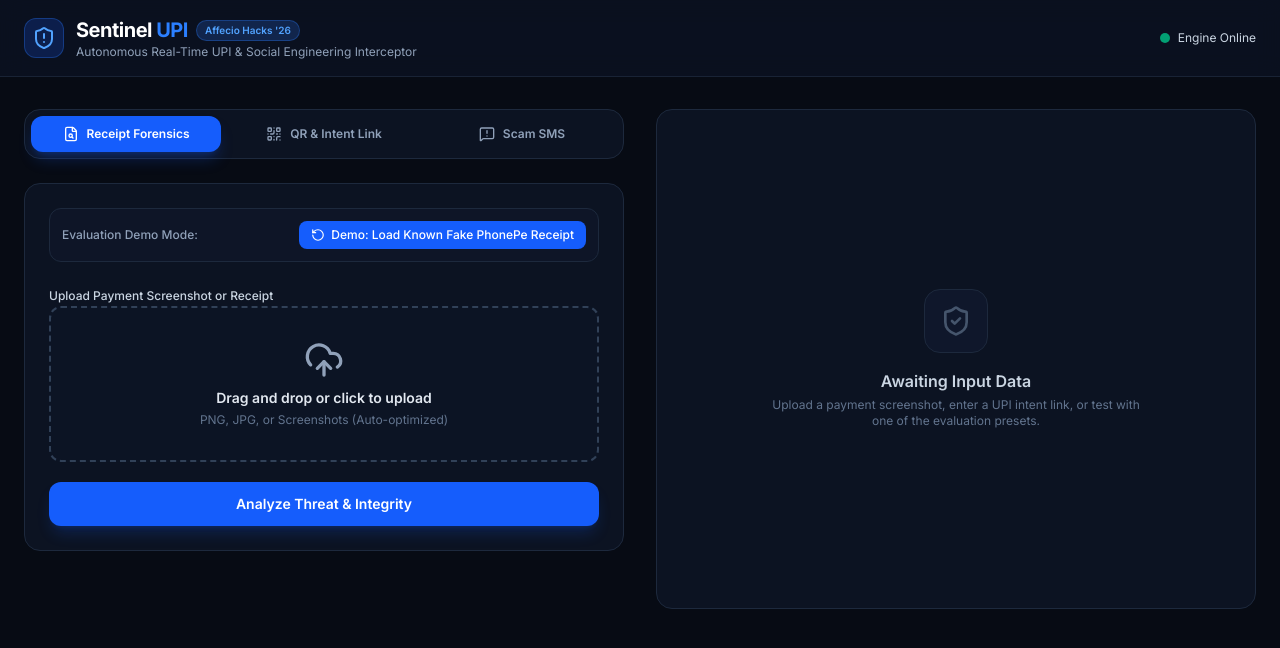
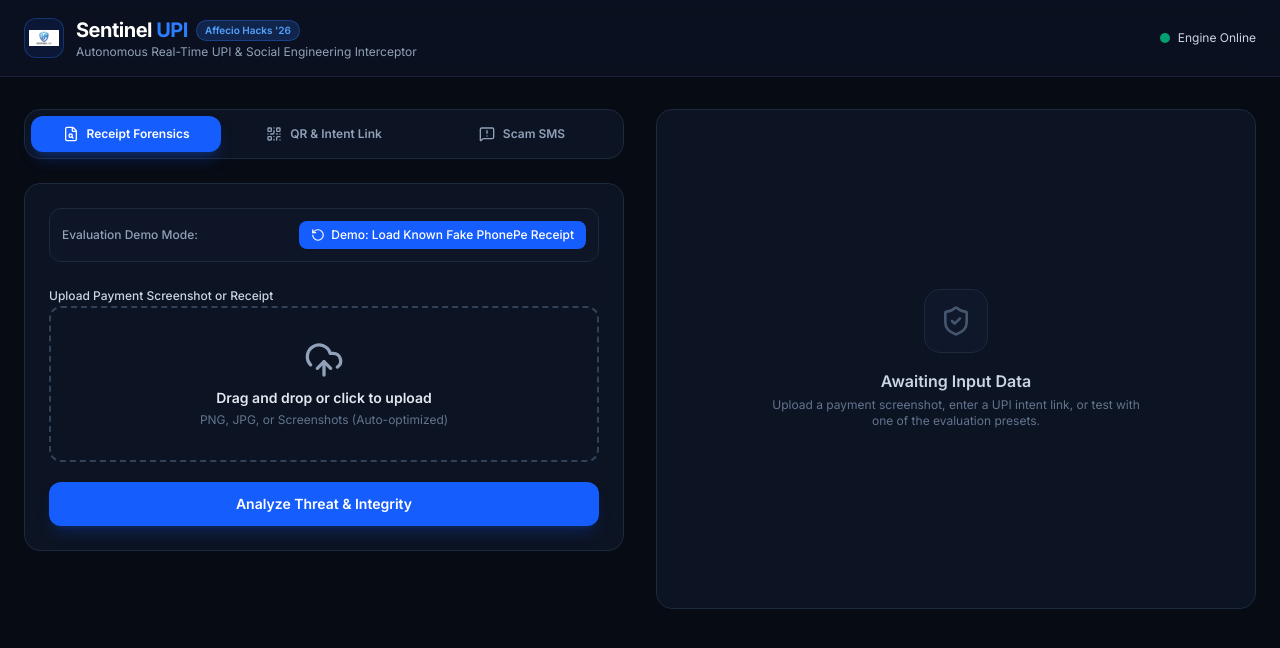
Before and after one commit to aryanm1224/sentinel-upi, a Next.js app: page / in a window 1280 px wide. Shown: the top 648 px of the page. Built offline with nearby package versions, Linux system fonts and the light colour scheme.

Commit message:
Update page.tsx

```diff
--- a/src/app/page.tsx
+++ b/src/app/page.tsx
@@ -1,8 +1,8 @@
 "use client";
 
 import React, { useState } from "react";
+import Image from "next/image";
 import {
-  ShieldAlert,
   ShieldCheck,
   FileSearch,
   QrCode,
@@ -40,7 +40,7 @@ export default function Home() {
     setMimeType(file.type || "image/jpeg");
     const reader = new FileReader();
     reader.onload = (event) => {
-      const img = new Image();
+      const img = new window.Image();
       img.onload = () => {
         const canvas = document.createElement("canvas");
         const MAX_WIDTH = 1200;
@@ -199,8 +199,15 @@ export default function Home() {
       {/* Top Navbar */}
       <header className="border-b border-slate-800/80 bg-[#0c1222]/80 backdrop-blur-md px-6 py-4 flex items-center justify-between sticky top-0 z-50">
         <div className="flex items-center space-x-3">
-          <div className="w-10 h-10 rounded-xl bg-blue-600/20 border border-blue-500/30 flex items-center justify-center text-blue-400">
-            <ShieldAlert className="w-6 h-6" />
+          <div className="w-10 h-10 rounded-xl bg-blue-600/10 border border-blue-500/30 flex items-center justify-center p-1 overflow-hidden">
+            <Image
+              src="/logo.png"
+              alt="Sentinel UPI Logo"
+              width={36}
+              height={36}
+              className="object-contain"
+              priority
+            />
           </div>
           <div>
             <div className="flex items-center space-x-2">
```
